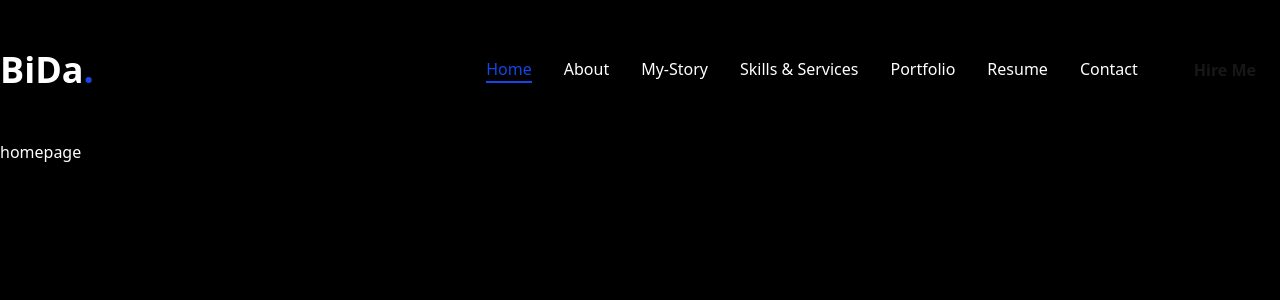
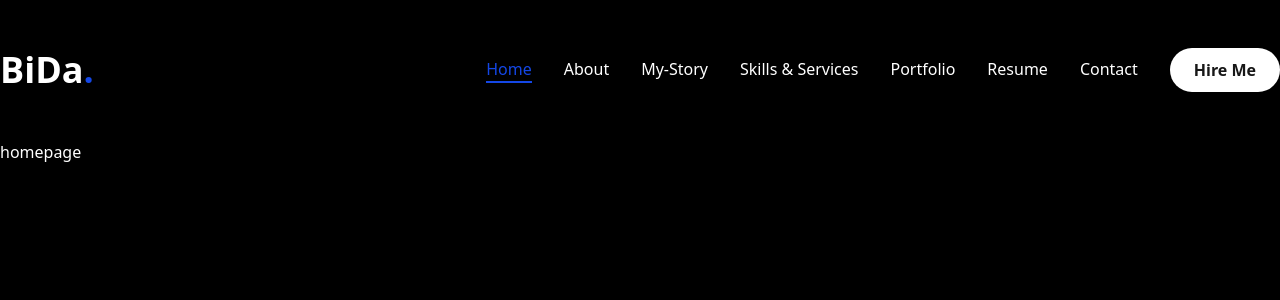
Before and after one commit to Bida3443/Bida-dev, a Next.js app: page / in a window 1280 px wide. Shown: the top 300 px of the page. Built offline with nearby package versions, Linux system fonts and the light colour scheme.

Commit message:
My Porfolio

```diff
--- a/components/ui/button.tsx
+++ b/components/ui/button.tsx
@@ -9,11 +9,11 @@ const buttonVariants = cva(
   {
     variants: {
       variant: {
-        default: "bg-blue text-primary hover:bg-blue-hover",
-        destructive:
-          "bg-blue text-primary hover:bg-blue-hover",
+        default: "bg-white text-primary hover:bg-blue-hover hover:text-white",
+        // destructive:
+        //   "bg-blue text-primary hover:bg-blue-hover",
         primary:"bg-primary text-white",
-        outline: "border border-blue bg-transparent text-accent hover:bg-accent hover:text-primary",
+        outline: "border border-blue bg-transparent text-accent hover:bg-blue hover:text-primary",
       },
       size: {
         default: "h-[44px] px-6",
```
